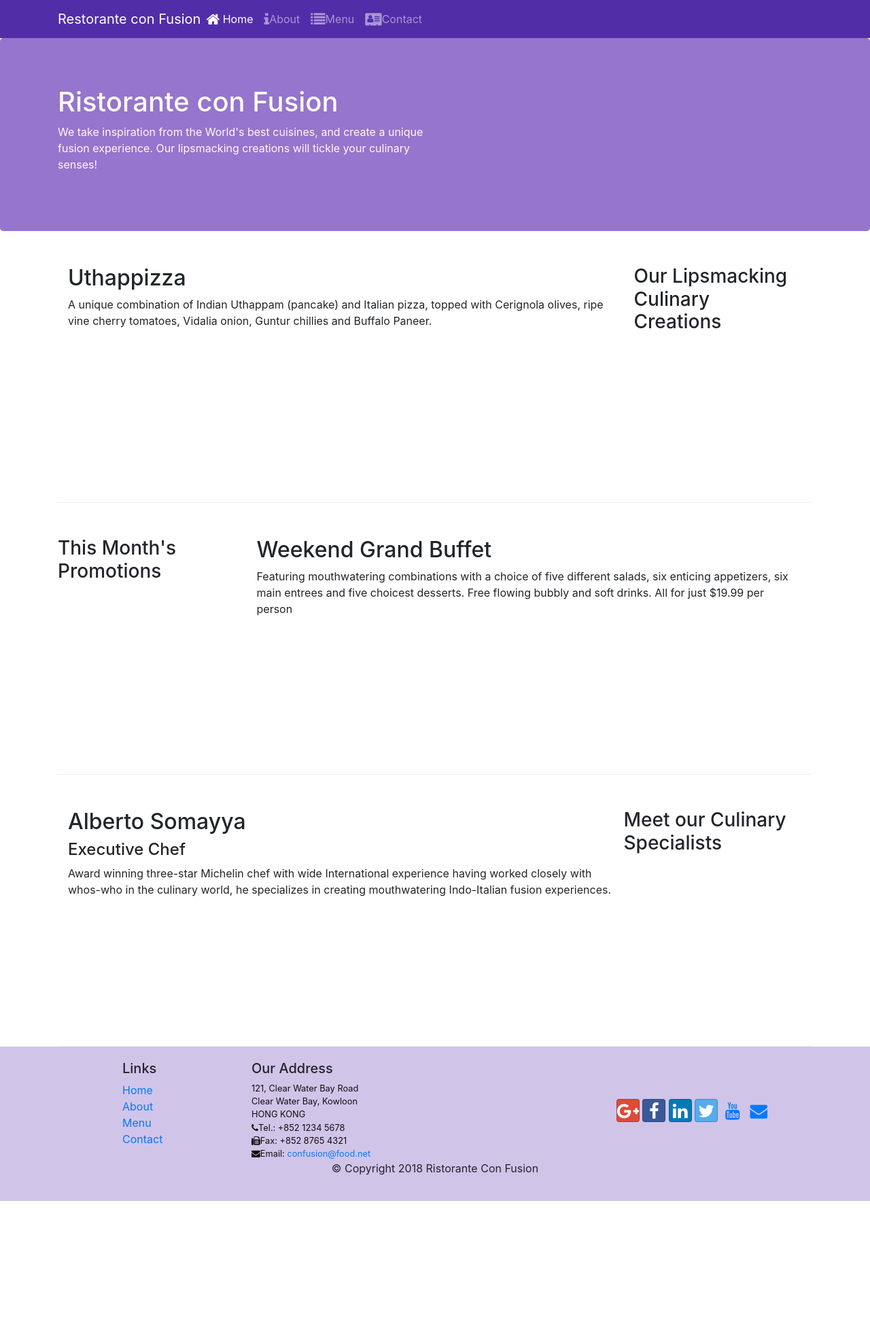
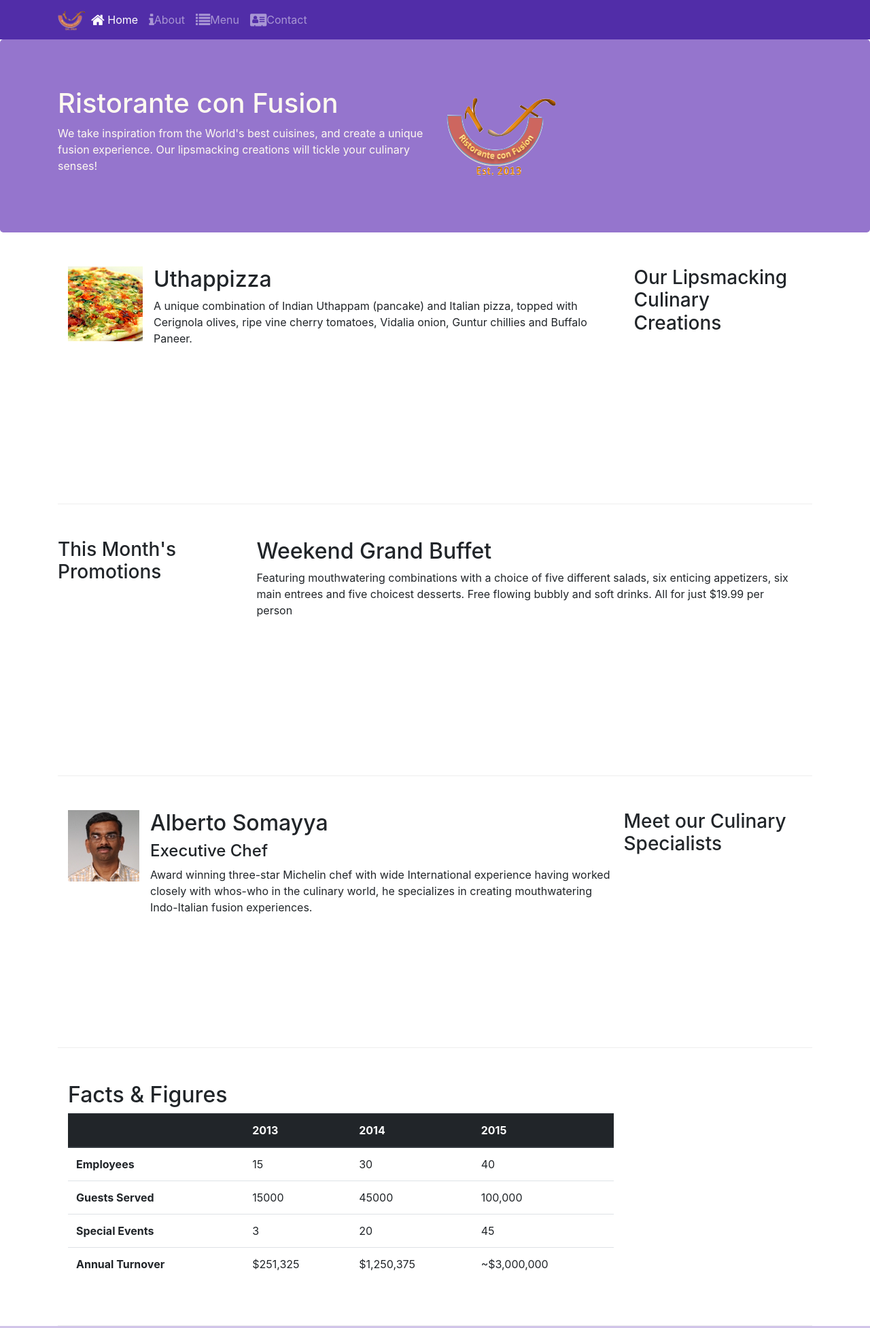
Before and after one commit to bikrantkumar/begining, a website: page index.html in a window 1280 px wide. Shown: the top 1954 px of the page at 68% size. Before the commit the page ends 1767 px from the top, so only its background shows below. Drawn offline with nearby package versions, Linux system fonts and the light colour scheme.

Commit message:
images and media

```diff
--- a/index.html
+++ b/index.html
@@ -22,7 +22,7 @@
             <button class ="navbar-toggler" type = "button" data-toggle ="collapse" data-target= "#Navbar">
                 <span class= "navbar-toggler-icon"></span>
             </button>
-            <a class ="navbar-brand mr-auto" href ="#">Restorante con Fusion</a>
+            <a class ="navbar-brand mr-auto" href ="#"><img src="img/logo.png" height= "30" width ="41"></a>
             <div id="Navbar" class= "collapse navbar-collapse">
                 <ul class ="navbar-nav mr-auto">
                     <li class="nav-item"><a class= "nav-link active" href ="#"><span class ="fa fa-home fa-lg"></span> Home</a></li>
@@ -41,7 +41,8 @@
                     <h1>Ristorante con Fusion</h1>
                     <p>We take inspiration from the World's best cuisines, and create a unique fusion experience. Our lipsmacking creations will tickle your culinary senses!</p>
                 </div>
-                <div class = "col-12 col-sm">
+                <div class="col-12 col-sm-6 align-self-center">
+                    <img src="img/logo.png" class="img-fluid">
                 </div>
             </div>
         </div>
@@ -53,8 +54,13 @@
                 <h3>Our Lipsmacking Culinary Creations</h3>
             </div>
             <div class ="col-12 col-sm  allign-items-center ">
-                <h2>Uthappizza</h2>
-                <p>A unique combination of Indian Uthappam (pancake) and Italian pizza, topped with Cerignola olives, ripe vine cherry tomatoes, Vidalia onion, Guntur chillies and Buffalo Paneer.</p>
+                <div class = media>
+                        <img class="d-flex mr-3 img-fluid" src="img/uthappizza.png" alt="uthappizza">
+                    <div class="media-body">
+                        <h2>Uthappizza</h2>
+                        <p>A unique combination of Indian Uthappam (pancake) and Italian pizza, topped with Cerignola olives, ripe vine cherry tomatoes, Vidalia onion, Guntur chillies and Buffalo Paneer.</p>
+                    </div>
+                </div>
             </div>
         </div>
 
@@ -73,10 +79,58 @@
             <div class ="col-12 order-sm-last col-sm-4 col-md-3 row-header">
                 <h3>Meet our Culinary Specialists</h3>
             </div>
-            <div class = "col-12 order-sm-first col-sm  align-items-center ">
-                <h2>Alberto Somayya</h2>
-                <h4>Executive Chef</h4>
-                <p>Award winning three-star Michelin chef with wide International experience having worked closely with whos-who in the culinary world, he specializes in creating mouthwatering Indo-Italian fusion experiences. </p>
+            <div class="media col-12 order-sm-first col-sm">
+                <img class = "img-fluid d-flex mr-3" src="img/alberto.png" alt = Alberto >
+                <div class = "media-body">
+                    <div class = "  align-items-center ">
+                        <h2>Alberto Somayya</h2>
+                        <h4>Executive Chef</h4>
+                        <p>Award winning three-star Michelin chef with wide International experience having worked closely with whos-who in the culinary world, he specializes in creating mouthwatering Indo-Italian fusion experiences. </p>
+                    </div>
+                </div>
+            </div>
+        </div>
+        <div class = "row row-content">
+            <div class = "col-12 col-sm-9"><h2> Facts &amp; Figures</h2></div>
+            <div class = "col-12 col-sm-9">
+                <div class = "table-responsive">
+                    <table class = "table table-stripped ">
+                        <thead class ="thead-dark">
+                             <tr>
+                                <th>&nbsp;</th>
+                                <th>2013</th>
+                                <th>2014</th>
+                                <th>2015</th>
+                            </tr>
+                        </thead>
+                        <tbody>
+                            <tr>
+                                <th>Employees</th>
+                                <td>15</td>
+                                <td>30</td>
+                                <td>40</td>
+                            </tr>
+                            <tr>
+                                <th>Guests Served</th>
+                                <td>15000</td>
+                                <td>45000</td>
+                                <td>100,000</td>
+                            </tr>
+                            <tr>
+                                <th>Special Events</th>
+                                <td>3</td>
+                                <td>20</td>
+                                <td>45</td>
+                            </tr>
+                            <tr>
+                                <th>Annual Turnover</th>
+                                <td>$251,325</td>
+                                <td>$1,250,375</td>
+                                <td>~$3,000,000</td>
+                            </tr>
+                        </tbody>
+                    </table>
+                </div>
             </div>
         </div>
     </div>
```
Also changed, not shown: aboutus.html (+31 -4 lines), contactus.html (+2 -1 lines), img/alberto.png (added), img/buffet.png (added), img/logo.png (added), img/uthappizza.png (added), 1 other file.
